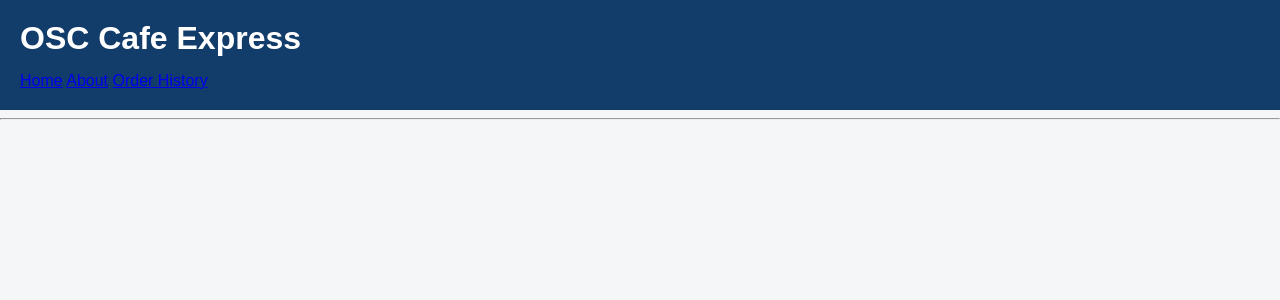
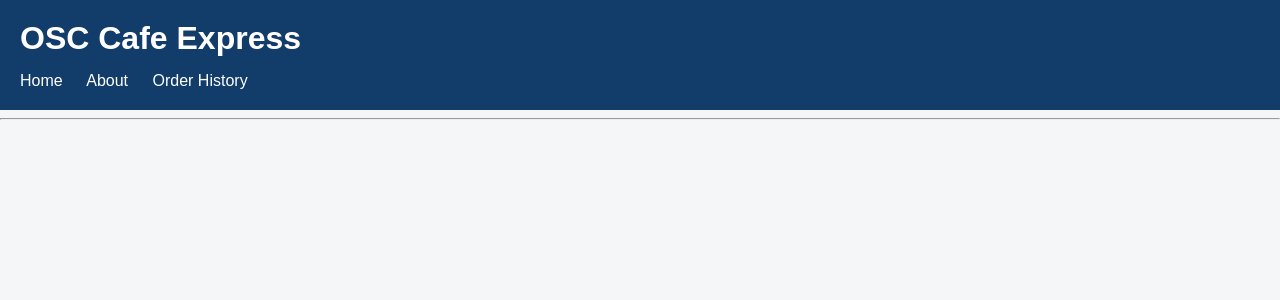
Before and after one commit to st25439/OSC-Caf--Express, a Flask app: template templates/base.html in a window 1280 px wide. Shown: the top 300 px of the page. Run offline with Flask 3, Linux system fonts and the light colour scheme; the template is opened without the code that fills it, so the values that code supplies are empty.

Commit message:
nav a {     color: white;     text-decoration: none;     margin-right: 20px; }

```diff
--- a/static/style.css
+++ b/static/style.css
@@ -4,11 +4,19 @@ body {
     margin: 0;
     color: #222;
 }
+
 header {
     background-color: #123c69;
     color: white;
     padding: 20px;
 }
+
 header h1 {
     margin: 0 0 15px 0;
 }
+
+nav a {
+    color: white;
+    text-decoration: none;
+    margin-right: 20px;
+}
```
